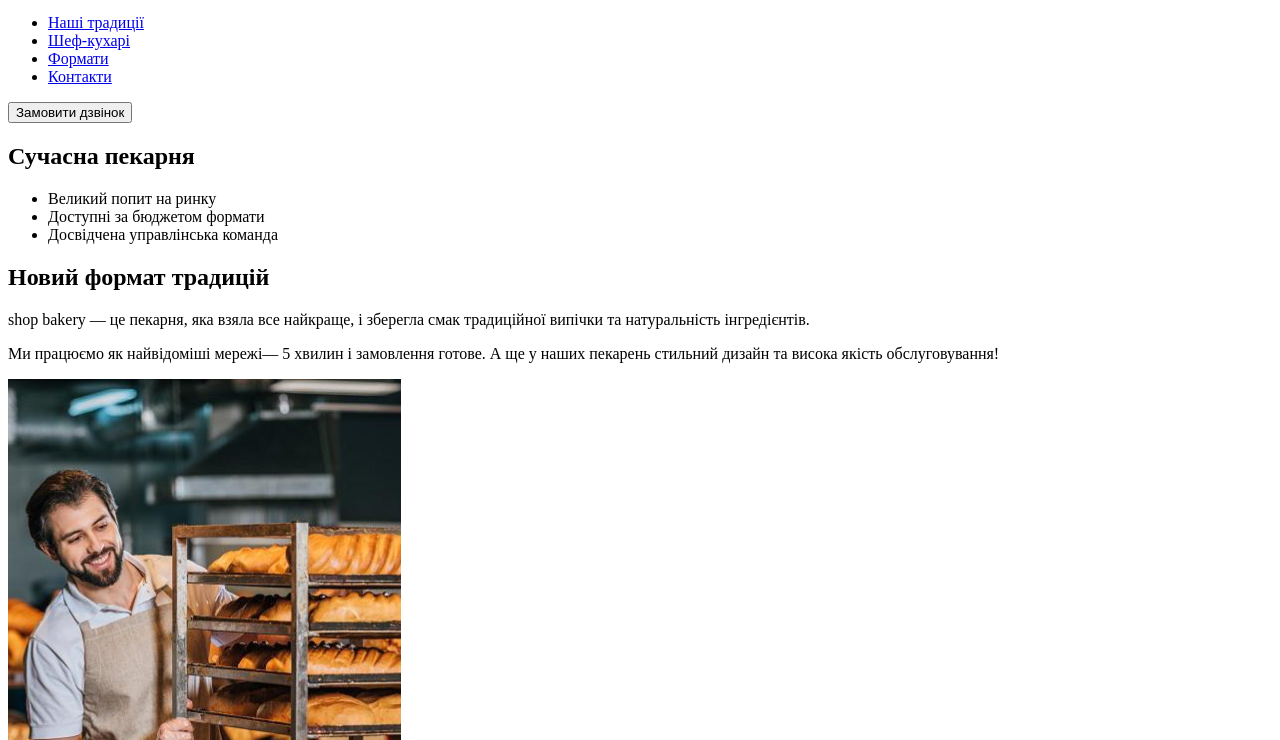
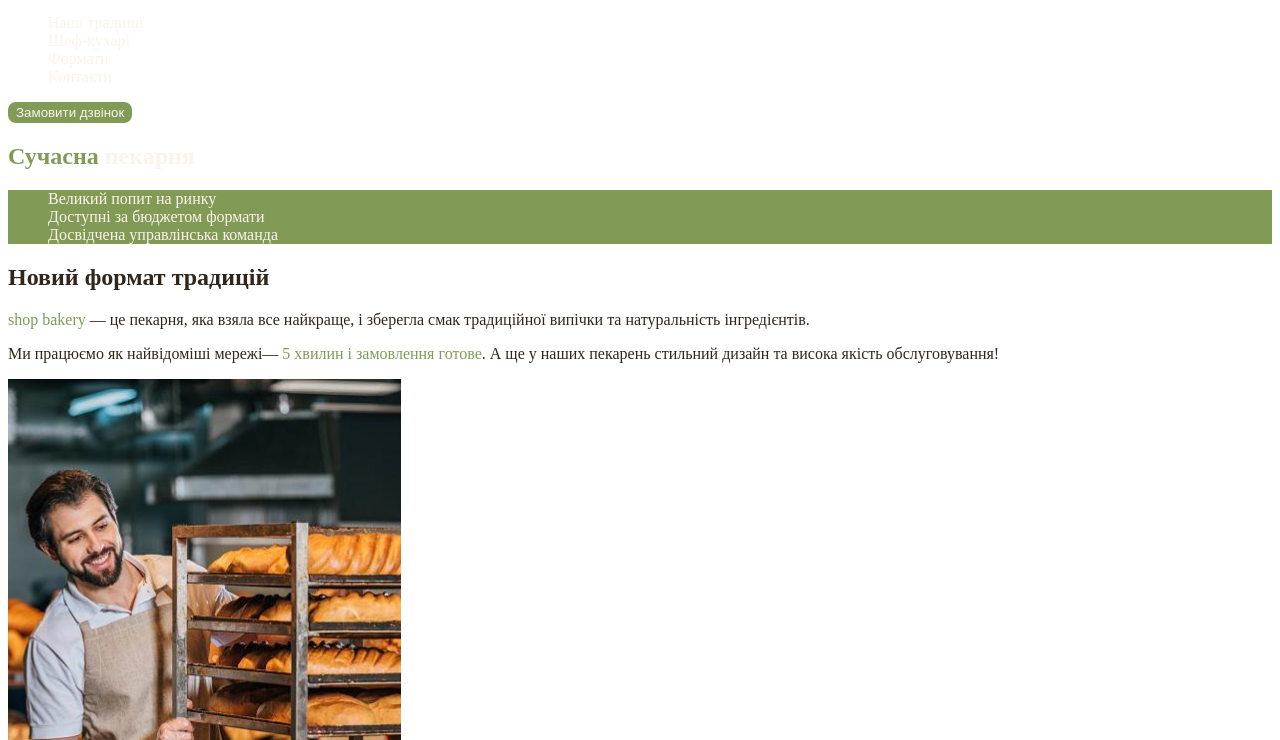
Before and after one commit to Jundos/genius-homework-1, a plain HTML site: page Index.html in a window 1280 px wide. Shown: the part 60-800 px from the top of the page. Drawn offline with Linux system fonts and the light colour scheme.

Commit message:
Add styles.scc and css variables

```diff
--- a/Index.html
+++ b/Index.html
@@ -3,6 +3,7 @@
   <head>
     <meta charset="UTF-8" />
     <meta name="viewport" content="width=device-width, initial-scale=1.0" />
+    <link rel="stylesheet" href="/style/style.css" />
     <title>Сучасна пекарня</title>
   </head>
 
@@ -13,35 +14,36 @@
           ><img src="./images/logo.svg" alt="Логопип сучасної пекарні"
         /></a>
         <ul>
-          <li><a href="#traditions-section">Наші традиції</a></li>
-          <li><a href="#chefs-section">Шеф-кухарі</a></li>
-          <li><a href="#formats-section">Формати</a></li>
-          <li><a href="#contact-section">Контакти</a></li>
+          <li><a class="link" href="#traditions-section">Наші традиції</a></li>
+          <li><a class="link" href="#chefs-section">Шеф-кухарі</a></li>
+          <li><a class="link" href="#formats-section">Формати</a></li>
+          <li><a class="link" href="#contact-section">Контакти</a></li>
         </ul>
       </nav>
 
-      <button type="button">Замовити дзвінок</button>
+      <button class="button" type="button">Замовити дзвінок</button>
     </header>
 
     <main>
-      <section>
-        <h1>Сучасна пекарня</h1>
-        <ul>
+      <section class="main-section">
+        <h1 class="hero-title"><span class="accent">Сучасна</span> пекарня</h1>
+        <ul class="advantages-list">
           <li>Великий попит на ринку</li>
           <li>Доступні за бюджетом формати</li>
           <li>Досвідчена управлінська команда</li>
         </ul>
       </section>
       <section id="traditions-section">
-        <h2>Новий формат традицій</h2>
+        <h2 class="section-title">Новий формат традицій</h2>
         <p>
-          <span>shop bakery</span> — це пекарня, яка взяла все найкраще, і
-          зберегла смак традиційної випічки та натуральність інгредієнтів.
+          <span class="accent">shop bakery</span> — це пекарня, яка взяла все
+          найкраще, і зберегла смак традиційної випічки та натуральність
+          інгредієнтів.
         </p>
         <p>
           Ми працюємо як найвідоміші мережі—
-          <span>5 хвилин і замовлення готове</span>. А ще у наших пекарень
-          стильний дизайн та висока якість обслуговування!
+          <span class="accent">5 хвилин і замовлення готове</span>. А ще у наших
+          пекарень стильний дизайн та висока якість обслуговування!
         </p>
         <img
           src="./images/baker-man.jpg"
@@ -49,7 +51,9 @@
         />
       </section>
       <section id="chefs-section">
-        <h2>Наші найкращі шеф-кухарі</h2>
+        <h2 class="section-title">
+          Наші найкращі <span class="accent">шеф-кухарі</span>
+        </h2>
         <article>
           <h3>Настя</h3>
           <p>Привіт, я Настя!</p>
@@ -67,7 +71,7 @@
         </article>
       </section>
       <section id="formats-section">
-        <h2>Формати</h2>
+        <h2 class="section-title">Формати</h2>
         <article>
           <h3 lang="en">Walrus</h3>
           <p>Площа: до 120 м2</p>
@@ -94,7 +98,8 @@
         </article>
       </section>
       <section id="contact-section">
-        <h2>Приєднуйся до мережі пекарень</h2>
+        <h2 class="section-title">Приєднуйся до мережі пекарень</h2>
+        <p class="accent">Заповни форму, щоб ми звʼязались з тобою!</p>
         <iframe
           src="https://www.google.com/maps/embed?pb=!1m18!1m12!1m3!1d2540.1640531314047!2d30.491233500000003!3d50.4566697!2m3!1f0!2f0!3f0!3m2!1i1024!2i768!4f13.1!3m3!1m2!1s0x40d4ce637bfe1717%3A0x5370c2254ad1b952!2z0LLRg9C70LjRhtGPINCh0ZbRh9C-0LLQuNGFINCh0YLRgNGW0LvRjNGG0ZbQsiwgNTQsINCa0LjRl9CyLCAwMjAwMA!5e0!3m2!1suk!2sua!4v1701895659949!5m2!1suk!2sua"
           width="600"
@@ -103,6 +108,11 @@
           loading="lazy"
           referrerpolicy="no-referrer-when-downgrade"
         ></iframe>
+        <button class="button" type="button">Замовити дзвінок</button>
+        <p>
+          Натискаючи на кнопку я погоджуюсь
+          <span class="decoration-underline">з політикою конфіденційності</span>
+        </p>
       </section>
     </main>
 
--- /dev/null
+++ b/style/style.css
@@ -0,0 +1,67 @@
+:root {
+  --color-primary-light: #faf4ea;
+  --color-primary-dark: #31261a;
+  --color-brand-light: #819b57;
+  --color-brand-dark: #465929;
+}
+
+/* Base */
+body {
+  color: var(--color-primary-dark);
+}
+
+ul {
+  list-style-type: none;
+}
+
+/* Button */
+.button {
+  color: var(--color-primary-light);
+  border-radius: 8px;
+  border: 2px solid var(--color-brand-light);
+  background: var(--color-brand-light);
+  cursor: pointer;
+}
+
+.button:hover {
+  color: var(--color-brand-dark);
+  background-color: transparent;
+}
+
+/* Link */
+.link {
+  color: var(--color-primary-light);
+  text-decoration-line: none;
+}
+
+.link:hover {
+  color: #819b57;
+}
+
+/* Hero section */
+.hero-title {
+  color: var(--color-primary-light);
+}
+
+.hero-title .accent {
+  color: var(--color-brand-light);
+}
+
+/* Advantages section */
+.advantages-list {
+  background-color: var(--color-brand-light);
+  color: var(--color-primary-light);
+}
+
+.accent {
+  color: var(--color-brand-light);
+}
+
+.section-title .accent {
+  color: var(--color-brand-dark);
+}
+
+/* Text decoration */
+.decoration-underline {
+  text-decoration-line: underline;
+}
```
